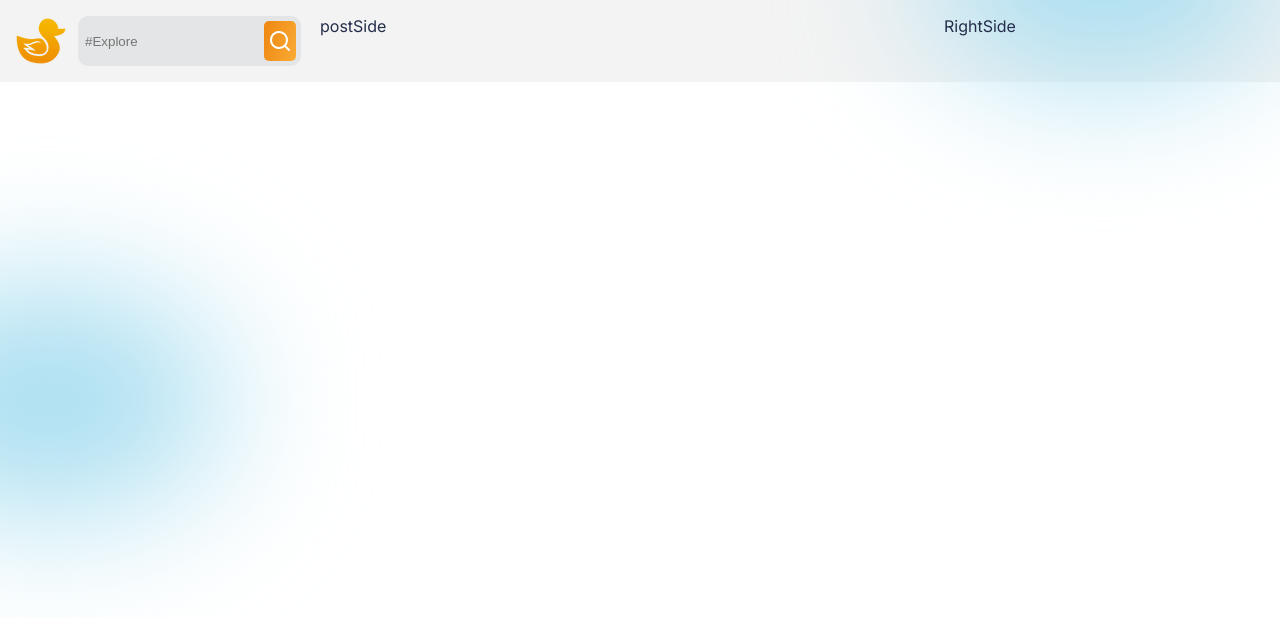
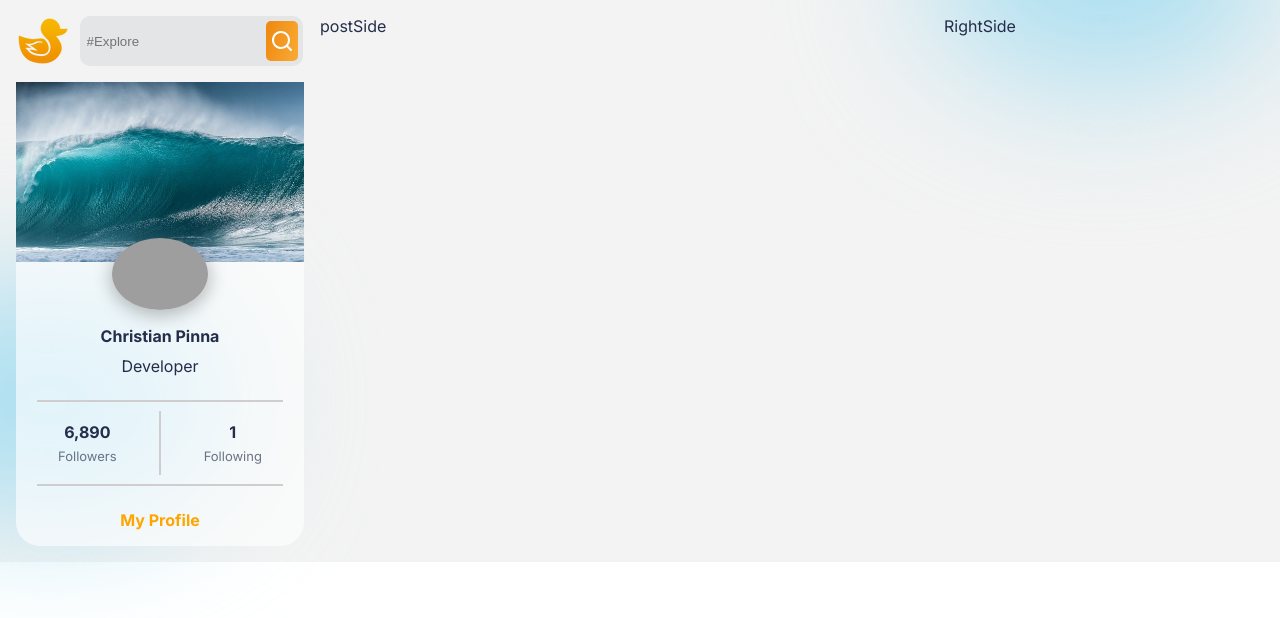
Before and after one commit to ChrisPinna/chitter, a React (Create React App) app in the folder client/: page / in a window 1280 px wide. Shown: the top 618 px of the page. Built offline with nearby package versions, Linux system fonts and the light colour scheme; grey boxes are pictures that could not be loaded.

Commit message:
Added ProfileCard component and css, Also imported css into ProfileSide

```diff
--- a/client/src/components/ProfileCard/ProfileCard.css
+++ b/client/src/components/ProfileCard/ProfileCard.css
@@ -0,0 +1,100 @@
+.ProfileCard{
+  border-radius: 1.5rem;
+  display: flex;
+  flex-direction: column;
+  position: relative;
+  gap: 1rem;
+  overflow-x: clip;
+  background: var(--cardColor);
+}
+
+.ProfileImages{
+  position: relative;
+  display: flex;
+  flex-direction: column;
+  align-items: center;
+  justify-content: center;
+}
+
+.ProfileImages>img:nth-of-type(1){
+  width: 100%;
+}
+
+.ProfileImages>img:nth-of-type(2){
+  width: 6rem;
+  border-radius: 50%;
+  position: absolute;
+  bottom: -3rem;
+  box-shadow: var(--profileShadow);
+}
+
+.ProfileName{
+  display: flex;
+  flex-direction: column;
+  align-items: center;
+  margin-top: 3rem;
+  gap: 10px;
+}
+
+.ProfileName>span:nth-of-type(1){
+  font-weight: bold;
+
+}
+
+.ProfileName>span:nth-of-type(2){
+
+}
+
+.followStatus{
+  display: flex;
+  flex-direction: column;
+  align-items: center;
+  justify-content: center;
+  gap: 0.75rem;
+}
+
+.followStatus>hr{
+  width: 85%;
+  border: 1px solid var(--hrColor);
+}
+
+.followStatus>div{
+  display: flex;
+  gap: 1rem;
+  width: 80%;
+  justify-content: space-around;
+  align-items: center;
+}
+
+.follow{
+  display: flex;
+  flex-direction: column;
+  gap: 0.4rem;
+  align-items: center;
+  justify-content: center;
+}
+
+.follow>span:nth-of-type(1){
+  font-weight: bold;
+}
+
+.follow>span:nth-of-type(2){
+  color: var(--gray);
+  font-size: 13px;
+}
+
+.vl{
+  height: 150%;
+  border-left: 2px solid var(--hrColor);
+}
+
+.ProfileCard>span{
+  font-weight: bold;
+  color: orange;
+  display: flex;
+  flex-direction: column;
+  align-self: center;
+  justify-content: center;
+  margin-bottom: 1rem;
+  cursor: pointer;
+}
--- a/client/src/components/ProfileCard/ProfileCard.jsx
+++ b/client/src/components/ProfileCard/ProfileCard.jsx
@@ -1,8 +1,40 @@
 import React from 'react'
+import Cover from '../../images/cover.jpg'
+import Profile from '../../images/profileImg.jpg'
+import './ProfileCard.css'
 
 const ProfileCard = () => {
   return (
-    <div>ProfileCard</div>
+    <div className='ProfileCard'>
+      <div className="ProfileImages">
+        <img src={Cover} alt="" />
+        <img src={Profile} alt="" />
+      </div>
+
+      <div className="ProfileName">
+        <span>Christian Pinna</span>
+        <span>Developer</span>
+      </div>
+
+      <div className="followStatus">
+        <hr />
+        <div>
+          <div className="follow">
+            <span>6,890</span>
+            <span>Followers</span>
+          </div>
+          <div className="vl"></div>
+          <div className="follow">
+            <span>1</span>
+            <span>Following</span>
+          </div>
+        </div>
+        <hr />
+      </div>
+
+      <span>My Profile</span>
+
+    </div>
   )
 }
 
--- a/client/src/components/profileSide/ProfileSide.jsx
+++ b/client/src/components/profileSide/ProfileSide.jsx
@@ -1,10 +1,14 @@
 import React from 'react'
 import LogoSearch from '../LogoSearch/LogoSearch'
+import ProfileCard from '../ProfileCard/ProfileCard'
+
+import './ProfileSide.css'
 
 const ProfileSide = () => {
   return (
     <div className="ProfileSide">
       <LogoSearch/>
+      <ProfileCard/>
     </div>
   )
 }
```
Also changed, not shown: client/src/images/cover.jpg (added), 1 other file (tests, documents, lock files or other folders).
